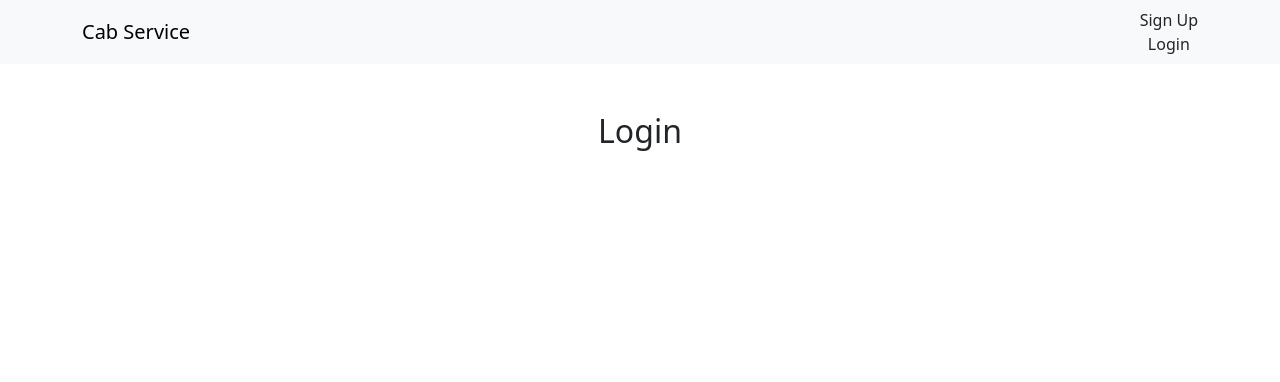
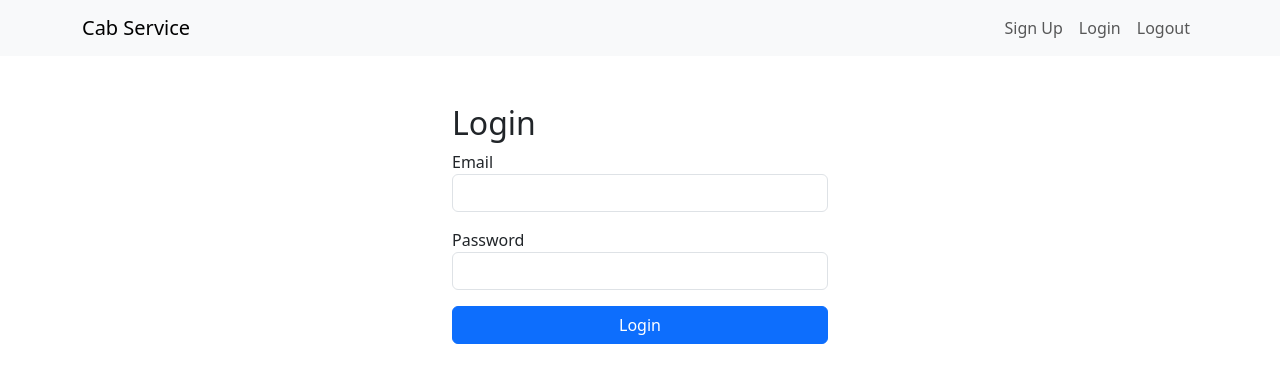
Before and after one commit to vshubhi888/cabservice_frontend, a React (Create React App) app: page /login in a window 1280 px wide. Shown: the top 382 px of the page. Built offline with nearby package versions, Linux system fonts and the light colour scheme.

Commit message:
added jwt and home page

```diff
--- a/package.json
+++ b/package.json
@@ -8,6 +8,7 @@
     "@testing-library/react": "^16.3.0",
     "@testing-library/user-event": "^13.5.0",
     "axios": "^1.9.0",
+    "bootstrap": "^5.3.6",
     "react": "^19.1.0",
     "react-dom": "^19.1.0",
     "react-router-dom": "^7.6.2",
--- a/src/App.js
+++ b/src/App.js
@@ -1,28 +1,26 @@
 import React from 'react';
-import { BrowserRouter as Router, Routes, Route, Link } from 'react-router-dom';
+import { BrowserRouter as Router, Routes, Route } from 'react-router-dom';
 import SignUp from "../src/pages/Signup";
 import Login from "../src/pages/Login";
-import './App.css';;
-
+import './App.css';
+import Welcome from './pages/Welcome';
+import ProtectedRoute from './security/ProtectedRoute';
+import Logout from './pages/Logout';
+import Nav from './components/Nav';
+import Home from './pages/Home';
 function App() {
   return (
     <Router>
-      <div className="App">
-        <nav className="navbar navbar-expand navbar-light bg-light">
-          <div className="container">
-            <Link className="navbar-brand" to="/">Cab Service</Link>
-            <div>
-              <Link className="nav-link" to="/signup">Sign Up</Link>
-              <Link className="nav-link" to="/login">Login</Link>
-            </div>
-          </div>
-        </nav>
+
+        <Nav />
         <Routes>
           <Route path="/signup" element={<SignUp />} />
           <Route path="/login" element={<Login />} />
-          <Route path="/" element={<div className="mt-5"><h2>Welcome to Cab Service</h2></div>} />
+          <Route path="/welcome" element={<ProtectedRoute><Welcome/></ProtectedRoute>} />
+          <Route path="/" element={<Home/>} />
+          <Route path="/logout" element={<Logout />} />
         </Routes>
-      </div>
+
     </Router>
   );
 }
--- /dev/null
+++ b/src/components/Nav.js
@@ -0,0 +1,25 @@
+import React from 'react';
+import { Link } from 'react-router-dom';
+
+export default function Nav() {
+  return (
+    <div className="App">
+      <nav className="navbar navbar-expand navbar-light bg-light">
+        <div className="container">
+          <Link className="navbar-brand" to="/">Cab Service</Link>
+          <ul className="navbar-nav ms-auto">
+            <li className="nav-item">
+              <Link className="nav-link" to="/signup">Sign Up</Link>
+            </li>
+            <li className="nav-item">
+              <Link className="nav-link" to="/login">Login</Link>
+            </li>
+            <li className="nav-item">
+              <Link className="nav-link" to="/logout">Logout</Link>
+            </li>
+          </ul>
+        </div>
+      </nav>
+    </div>
+  );
+}
--- /dev/null
+++ b/src/pages/Home.js
@@ -0,0 +1,39 @@
+import React from 'react';
+import { Link } from 'react-router-dom';
+
+export default function Home() {
+  return (
+    <div className="container mt-5">
+      <div className="row align-items-center">
+        <div className="col-md-6">
+          <h1 className="display-4 mb-3">Welcome to Cab Service</h1>
+          <p className="lead">
+            Fast, reliable, and safe cab booking for employees and drivers. Join us to experience seamless rides and efficient service, whether you are a passenger or a driver!
+          </p>
+          <div className="mt-4">
+            <Link to="/signup" className="btn btn-primary btn-lg me-3">Get Started</Link>
+            <Link to="/login" className="btn btn-outline-secondary btn-lg">Login</Link>
+          </div>
+        </div>
+        <div className="col-md-6 text-center">
+          <img
+            src="https://images.unsplash.com/photo-1511918984145-48de785d4c4e?auto=format&fit=crop&w=600&q=80"
+            alt="Cab Service"
+            className="img-fluid rounded shadow"
+            style={{ maxHeight: 350 }}
+          />
+        </div>
+      </div>
+      <div className="row mt-5">
+        <div className="col text-center">
+          <h3>Why Choose Us?</h3>
+          <p>
+            <span role="img" aria-label="clock">⏱️</span> 24/7 Service &nbsp; | &nbsp;
+            <span role="img" aria-label="shield">🛡️</span> Safe & Secure &nbsp; | &nbsp;
+            <span role="img" aria-label="star">⭐</span> Trusted by 10,000+ users
+          </p>
+        </div>
+      </div>
+    </div>
+  );
+}
--- a/src/pages/Login.js
+++ b/src/pages/Login.js
@@ -1,10 +1,71 @@
-import React from 'react';
+import React, { useState } from 'react';
+import { useNavigate } from 'react-router-dom';
 
 export default function Login() {
+  const [form, setForm] = useState({ email: '', password: '' });
+  const [message, setMessage] = useState('');
+  const navigate = useNavigate();
+
+  const handleChange = (e) => {
+    setForm({ ...form, [e.target.name]: e.target.value });
+  };
+
+  const handleSubmit = async (e) => {
+    e.preventDefault();
+    setMessage('');
+    try {
+      const res = await fetch('http://localhost:8080/api/users/login', {
+        method: 'POST',
+        headers: { 'Content-Type': 'application/json' },
+        body: JSON.stringify(form)
+      });
+      const data = await res.json();
+      if (res.ok) {
+        setMessage(data.message || 'Login successful!');
+
+        localStorage.setItem('token', data.token);
+
+        setTimeout(() => {
+          navigate('/welcome');
+        }, 1000); // Redirect after 1 second
+
+      } else {
+        setMessage(data.message || 'Login failed');
+      }
+    } catch (err) {
+      setMessage('Error connecting to server');
+    }
+  };
+
   return (
-    <div className="container mt-5">
+    <div className="container mt-5" style={{ maxWidth: 400 }}>
       <h2>Login</h2>
-      {/* Login form will go here */}
+      {message && <div className="alert alert-info">{message}</div>}
+      <form onSubmit={handleSubmit}>
+        <div className="mb-3">
+          <label>Email</label>
+          <input
+            type="email"
+            className="form-control"
+            name="email"
+            value={form.email}
+            onChange={handleChange}
+            required
+          />
+        </div>
+        <div className="mb-3">
+          <label>Password</label>
+          <input
+            type="password"
+            className="form-control"
+            name="password"
+            value={form.password}
+            onChange={handleChange}
+            required
+          />
+        </div>
+        <button type="submit" className="btn btn-primary w-100">Login</button>
+      </form>
     </div>
   );
 }
--- /dev/null
+++ b/src/pages/Logout.js
@@ -0,0 +1,17 @@
+import React, { useEffect } from 'react';
+import { useNavigate } from 'react-router-dom';
+
+export default function Logout() {
+  const navigate = useNavigate();
+
+  useEffect(() => {
+    localStorage.removeItem('token');
+    navigate('/login');
+  }, [navigate]);
+
+  return (
+    <div className="container mt-5">
+      <h2>Logging out...</h2>
+    </div>
+  );
+}
--- /dev/null
+++ b/src/pages/Welcome.js
@@ -0,0 +1,47 @@
+import React, { useEffect, useState } from 'react';
+
+export default function Welcome() {
+  const [user, setUser] = useState(null);
+  const [message, setMessage] = useState('');
+
+  useEffect(() => {
+    const token = localStorage.getItem('token');
+    if (!token) {
+      setMessage('No token found. Please login.');
+      return;
+    }
+
+    fetch('http://localhost:8080/api/users/profile', {
+      headers: {
+        'Authorization': `Bearer ${token}`
+      }
+    })
+      .then(res => res.json())
+      .then(data => {
+        if (data.user) {
+          setUser(data.user);
+        } else {
+          setMessage(data.message || 'Could not fetch user data.');
+        }
+      })
+      .catch(() => setMessage('Error fetching user data.'));
+  }, []);
+
+  return (
+    <div className="container mt-5">
+      <div className="card p-4 shadow-sm">
+        <h2 className="mb-3">Welcome, User!</h2>
+        {user ? (
+          <>
+            <p>Name: {user.name}</p>
+            <p>Email: {user.email}</p>
+            <p>Role: {user.role}</p>
+            <p>Phone: {user.phone}</p>
+          </>
+        ) : (
+          <p>{message || "Loading..."}</p>
+        )}
+      </div>
+    </div>
+  );
+}
--- /dev/null
+++ b/src/security/ProtectedRoute.js
@@ -0,0 +1,7 @@
+import React from 'react';
+import { Navigate } from 'react-router-dom';
+
+export default function ProtectedRoute({ children }) {
+  const token = localStorage.getItem('token');
+  return token ? children : <Navigate to="/login" replace />;
+}
```
Also changed, not shown: src/pages/Signup.js (+11 -1 lines), 1 other file (tests, documents, lock files or other folders).
